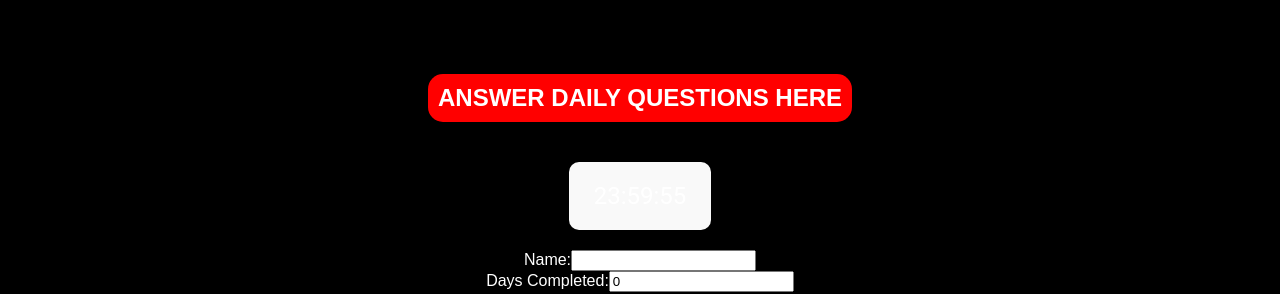
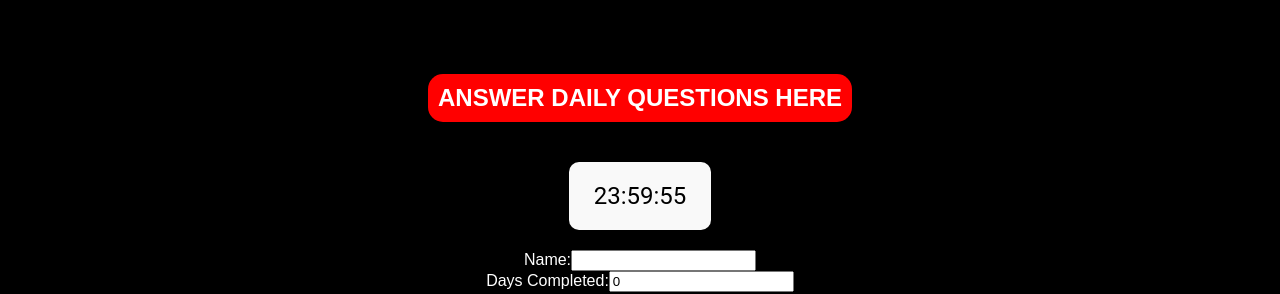
Before and after one commit to ggleversha/mainleaderboard2, a React (Create React App) app: page / in a window 1280 px wide. Shown: the top 294 px of the page. Built offline with nearby package versions, Linux system fonts and the light colour scheme.

Commit message:
Force text color to black for countdown timer visibility

```diff
--- a/src/components/countdowntimer.css
+++ b/src/components/countdowntimer.css
@@ -1,15 +1,16 @@
 .countdown-timer {
     font-family: 'Roboto', sans-serif; /* Use a modern font */
     font-size: 2em; /* Increase font size */
-    color: #000000; /* Change text color to black for better visibility */
+    color: #000000 !important; /* Force text color to black for better visibility */
     background-color: #f9f9f9; /* Light grey background */
     padding: 20px; /* Add some padding */
     border-radius: 10px; /* Rounded corners */
     box-shadow: 0 4px 8px rgba(0, 0, 0, 0.1); /* Subtle shadow */
     display: inline-block; /* Inline block for better alignment */
     transition: all 0.3s ease; /* Smooth transition for updates */
-  }
+}
 
-  .countdown-timer span {
+.countdown-timer span {
+    color: #000000 !important; /* Force text color to black for better visibility */
     margin: 0 5px; /* Space between time parts */
-  }
+}
```
